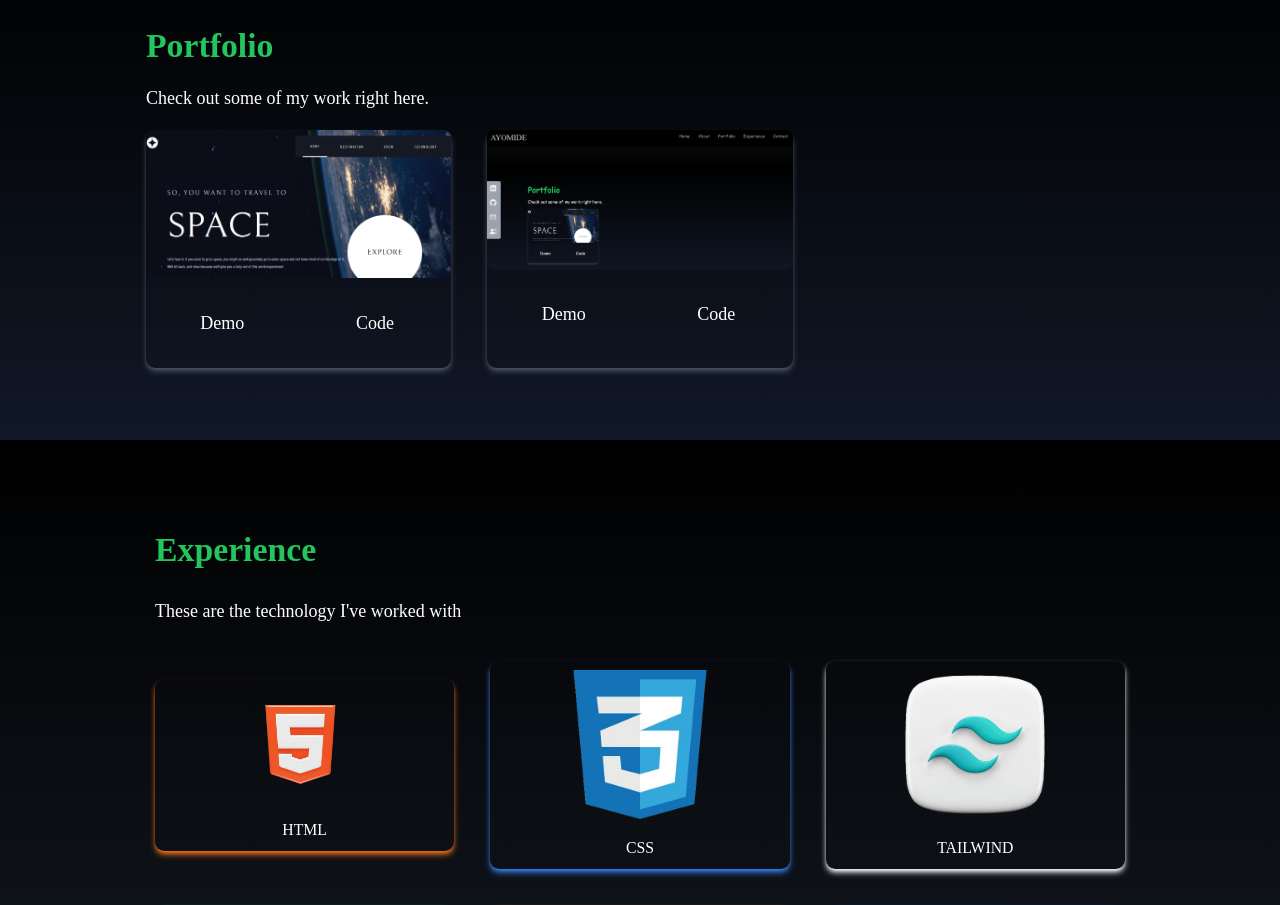
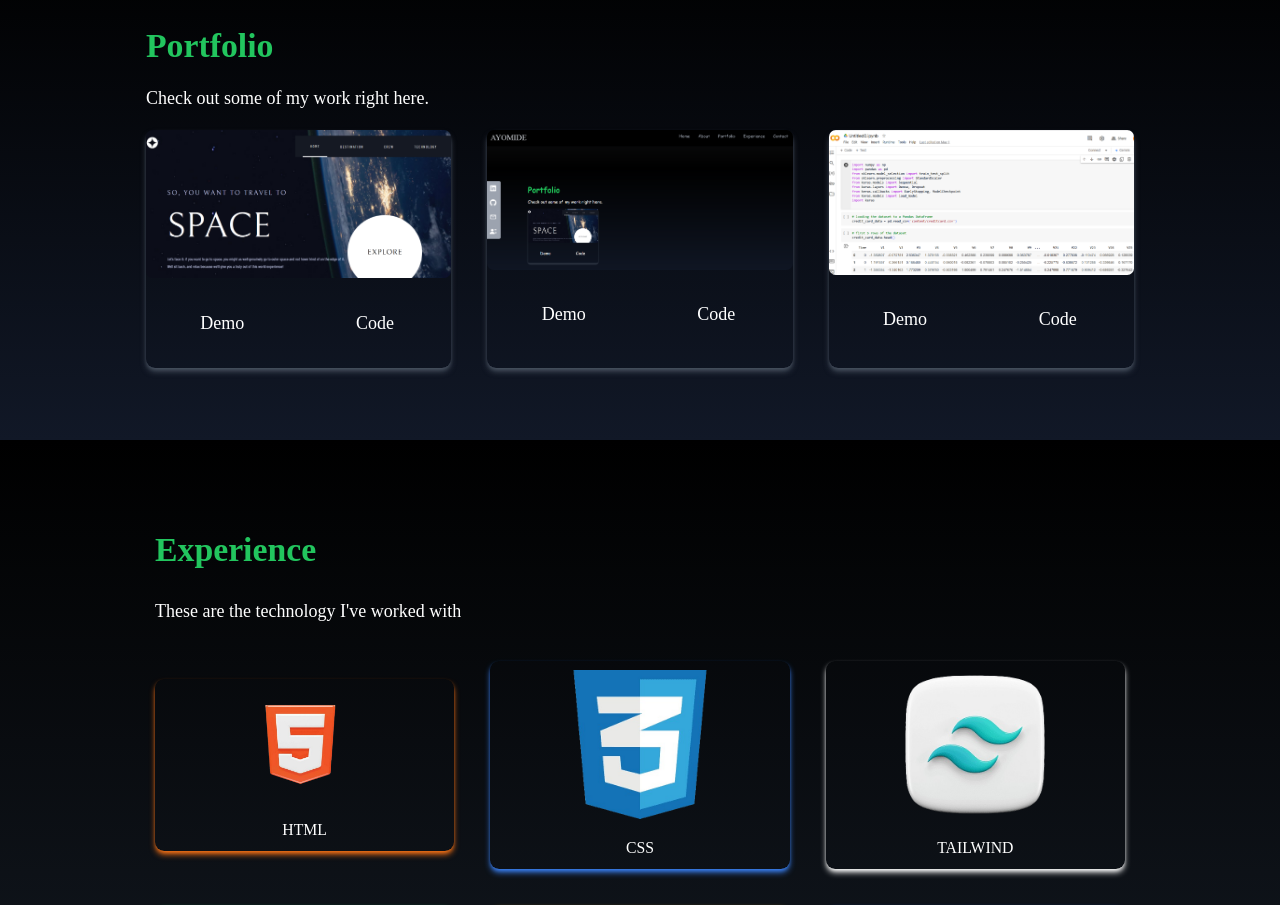
Before and after one commit to xclusive-3G/myProfile, a React (Create React App) app: page / in a window 1280 px wide. Shown: the part 2160-3065 px from the top of the page. Built offline with nearby package versions, Linux system fonts and the light colour scheme; a web font is replaced by a local one.

Commit message:
adding ANN to Portfolio

```diff
--- a/src/components/Homepage.jsx
+++ b/src/components/Homepage.jsx
@@ -4,8 +4,6 @@ import { FaArrowRight } from "react-icons/fa6";
 import { Link } from "react-scroll"
 
 export const Homepage = () => {
-  //const {navBar,NavSetState} = false
-
   return (
     <div name="home" className='w-full h-full   md:h-screen justify-center flex bg-gradient-to-b from-black to-gray-500 '>
       <div className=' grid md:flex px-10  py-2 mt-5 md:grid-cols-2 md:w-3/4 h-full  items-center'>
--- a/src/components/Portfolio.jsx
+++ b/src/components/Portfolio.jsx
@@ -1,6 +1,7 @@
 import React from 'react'
 import spaceWeb from './Assets/images/portfolio/spaceWeb.PNG'
 import portfolioImg from './Assets/images/portfolio/portfolio.PNG'
+import ccusingann from './Assets/images/portfolio/cc_using_ann.PNG'
 
 const Portfolio = () => {
     const portfolio = [
@@ -16,6 +17,13 @@ const Portfolio = () => {
             imgscr:portfolioImg,
             demoLink:'https://sekani-portfolio.netlify.app/',
             codeLink:'https://github.com/xclusive-3G/myProfile'
+
+        },
+        {
+            id: 3,
+            imgscr:ccusingann,
+            demoLink:'#',
+            codeLink:'https://github.com/xclusive-3G/-Credit-Card-detection-using-ANN/blob/main/Fraud%20Detection.ipynb'
 
         }
     ]
```
Also changed, not shown: src/components/Assets/images/portfolio/cc_using_ann.PNG (added).
